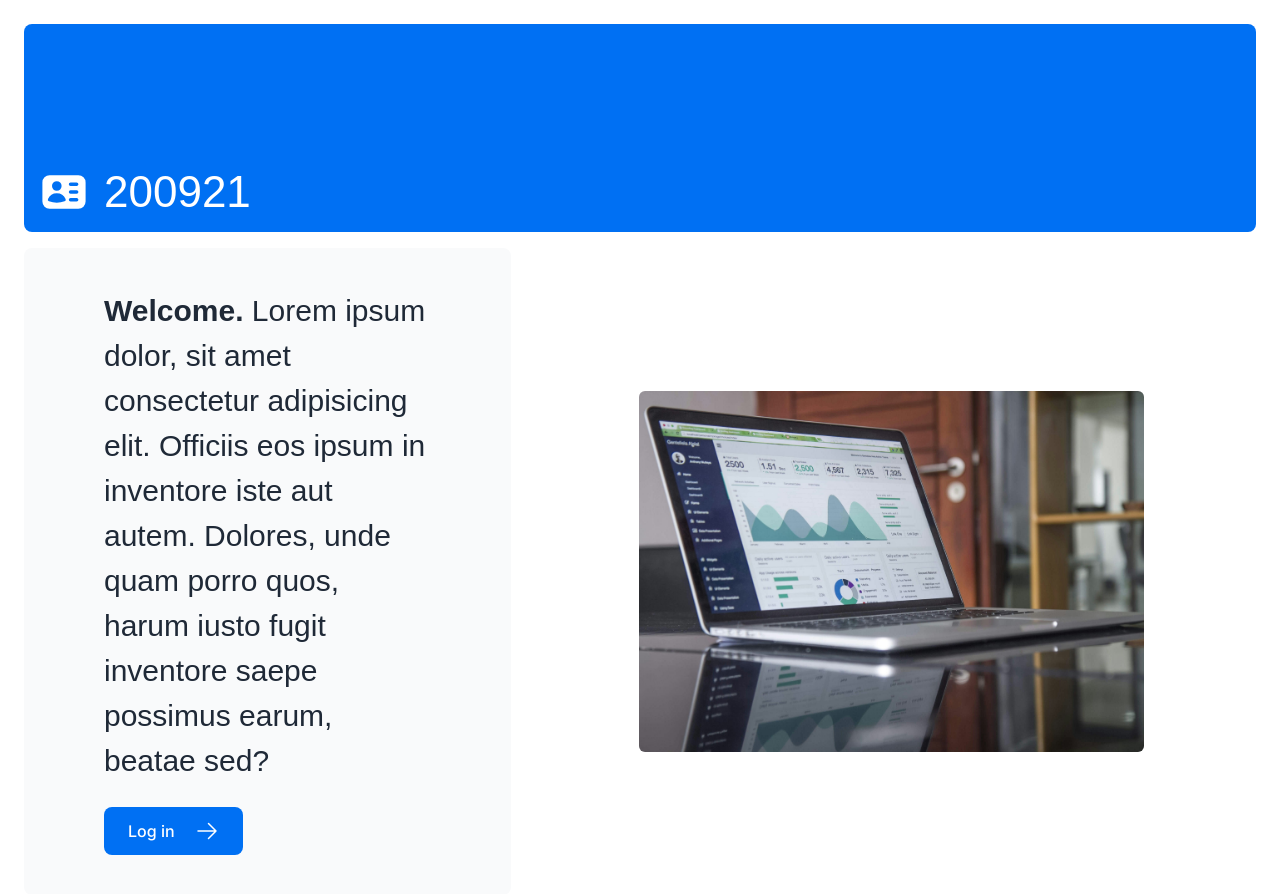
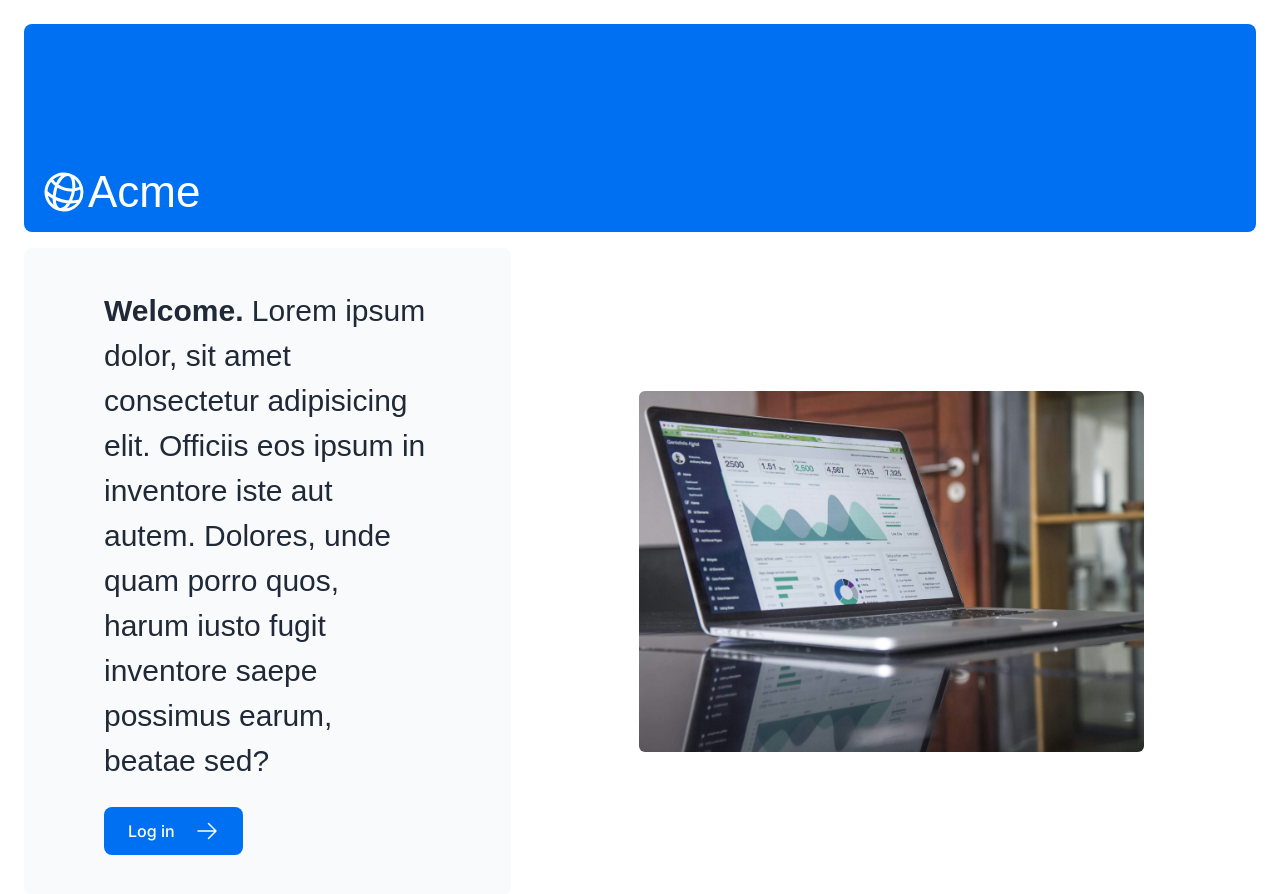
Before and after one commit to Anin-Hasan/NextJs-Dashboard, a Next.js app: page / in a window 1280 px wide. Shown: the top 894 px of the page. Built offline with nearby package versions, Linux system fonts and the light colour scheme; a web font is replaced by a local one.

Commit message:
LittleTuned

```diff
--- a/app/page.tsx
+++ b/app/page.tsx
@@ -28,7 +28,6 @@ export default function Page() {
           </Link>
         </div>
         <div className="flex items-center justify-center p-6 md:w-3/5 md:px-28 md:py-12">
-          {/* Add Hero Images Here */}
           <Image
             src="/hero-desktop.jpg"
             width={1000}
--- a/app/ui/acme-logo.tsx
+++ b/app/ui/acme-logo.tsx
@@ -1,14 +1,13 @@
 import { GlobeAltIcon } from "@heroicons/react/24/outline";
 import { lusitana } from "@/app/ui/fonts";
-import { IdentificationIcon } from "@heroicons/react/20/solid";
 
 export default function AcmeLogo() {
   return (
     <div
       className={`${lusitana.className} flex flex-row items-center leading-none text-white`}
     >
-      <IdentificationIcon className="h-12 w-12 mr-4" />
-      <p className="text-[44px]">200921</p>
+      <GlobeAltIcon className="h-12 w-12 rotate-[15deg]" />
+      <p className="text-[44px]">Acme</p>
     </div>
   );
 }
```
